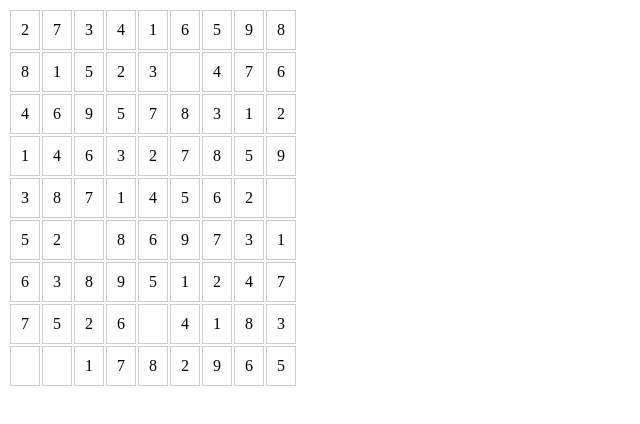
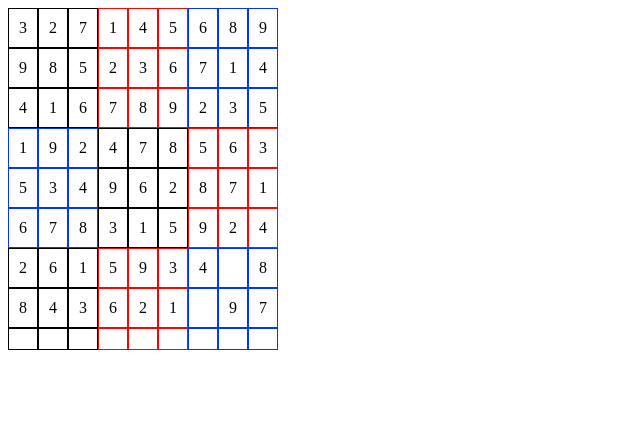
Before and after one commit to BinsSoft/games, an Angular app in the folder sudoku/: page / in a window 1280 px wide. Shown: the top 424 px of the page, without its empty margins (0-640 px from the left). Built offline with nearby package versions, Linux system fonts and the light colour scheme.

Commit message:
calculation for puzzling

```diff
--- a/sudoku/src/app/container/container.component.ts
+++ b/sudoku/src/app/container/container.component.ts
@@ -11,7 +11,7 @@ export class ContainerComponent implements OnInit {
 	totalCell: number = 0;
 	totalBlock: number = 0;
 	cellWidth: number = 50;
-	cellGenerateOrder: Array<any> = [5,1,9];
+	cellGenerateOrder: Array<any> = [5];
 	allCells: any = {
 		"1" : [1,2,3,4,5,6,7,8,9],
 		"2" : [1,2,3,4,5,6,7,8,9],
@@ -23,6 +23,10 @@ export class ContainerComponent implements OnInit {
 		"8" : [1,2,3,4,5,6,7,8,9],
 		"9" : [1,2,3,4,5,6,7,8,9]
 	};
+	cellColors: Array<any> = [
+	"#000000","#ff0000", "#0037ff",
+	"#0037ff", "#000000", "#ff0000",
+	"#000000", "#ff0000",  "#0037ff",]
 
 	constructor(public el: ElementRef) { }
 
@@ -42,6 +46,8 @@ export class ContainerComponent implements OnInit {
 		let block: number = 1;
 		let blockRowCount: number = 0;
 		let table = document.createElement('table');
+		table.setAttribute("cellpadding",0);
+		table.setAttribute("cellspacing",0);
 		this.el.nativeElement.appendChild(table);
 		let tr = document.createElement('tr');
 		table.appendChild(tr);
@@ -63,6 +69,7 @@ export class ContainerComponent implements OnInit {
 			if (c%(this.cell * this.totalBlock) === 0) {
 				blockRowCount += this.cell;
 			}
+			td.style.border = "1px solid "+this.cellColors[(block-1)];
 			td.setAttribute('data-block',block.toString());
 
 			tr.appendChild(td);
@@ -82,7 +89,7 @@ export class ContainerComponent implements OnInit {
 		this.cellGenerateOrder.forEach((block)=>{
 			let midBlockElements = document.querySelectorAll("td[data-block='"+block+"']");
 			let cellArr = [1,2,3,4,5,6,7,8,9]; // this.allCells[block];
-			midBlockElements.forEach((item:any)=> {
+			/*midBlockElements.forEach((item:any)=> {
 
 				let cell = this.getProperCell(cellArr, item);
 				if (cell) {
@@ -90,13 +97,13 @@ export class ContainerComponent implements OnInit {
 					item.innerText = cell;
 					this.allCells[block].splice( this.allCells[block].indexOf(cell) , 1 );
 				}
-			});
+			});*/
 		});
 
 
 		// console.log(blankElements);
 		//console.log(this.allCells);
-		for (let row = 1; row<=this.totalBlock; row++ ) {
+		for (let row = 1; row<=this.totalBlock-1; row++ ) {
 			let blankElements = document.querySelectorAll("td[data-row='"+row+"']:not([data-value])");
 
 
@@ -105,27 +112,32 @@ export class ContainerComponent implements OnInit {
 				let fullCells = [];
 				let cellArr = [1,2,3,4,5,6,7,8,9];
 
-				let fullElements = document.querySelectorAll("td[data-row='"+row+"'][data-value]");
+				let fullElements = document.querySelectorAll("td[data-row='"+row+"']");
 				fullElements.forEach((e:any)=>{
 					// console.log("row  : "+e.dataset.value);
 					if (cellArr.indexOf( Number(e.dataset.value) ) > -1) {
 						cellArr.splice(cellArr.indexOf( Number(e.dataset.value) ), 1);
 					}
+					else if (cellArr.indexOf( Number(e.dataset.tmpvalue) ) > -1) {
+						cellArr.splice(cellArr.indexOf( Number(e.dataset.tmpvalue) ), 1);
+					}
 				});
 
 
-				// console.log(cellArr);
+				// console.log("after row:", cellArr);
 				let lastCell = cellArr[0];
-				let colElements = document.querySelectorAll("td[data-column='"+element.dataset.column+"'][data-value]");
+				let colElements = document.querySelectorAll("td[data-column='"+element.dataset.column+"']");
 
 				colElements.forEach((e:any)=>{
 					// console.log("column  : "+e.dataset.value);
 					if (cellArr.indexOf( Number(e.dataset.value) ) > -1){
 						cellArr.splice(cellArr.indexOf( Number(e.dataset.value) ), 1);
+					} else if (cellArr.indexOf( Number(e.dataset.tmpvalue) ) > -1) {
+						cellArr.splice(cellArr.indexOf( Number(e.dataset.tmpvalue) ), 1);
 					}
 				});
-
-				let blockElements = document.querySelectorAll("td[data-block='"+element.dataset.block+"'][data-value]");
+				// console.log("after column", cellArr);
+				let blockElements = document.querySelectorAll("td[data-block='"+element.dataset.block+"']");
 				if (cellArr.length > 0) {
 					lastCell = cellArr[0];
 				}
@@ -133,12 +145,14 @@ export class ContainerComponent implements OnInit {
 					// console.log("block  : "+e.dataset.value);
 					if (cellArr.indexOf( Number(e.dataset.value) ) > -1){
 						cellArr.splice(cellArr.indexOf( Number(e.dataset.value) ), 1);
+					} else if (cellArr.indexOf( Number(e.dataset.tmpvalue) ) > -1) {
+						cellArr.splice(cellArr.indexOf( Number(e.dataset.tmpvalue) ), 1);
 					}
 				});
 
 
 
-				// console.log(cellArr);
+				 // console.log("after block", cellArr);
 
 				let cell = this.getProperCell(cellArr, element);
 				if (cell) {
@@ -148,58 +162,65 @@ export class ContainerComponent implements OnInit {
 					this.allCells[element.dataset.block].splice( this.allCells[element.dataset.block].indexOf(cell) , 1 );
 					cellArr.splice( cellArr.indexOf(cell) , 1 );
 				} else {
-					// console.log("last cell :"+lastCell);
-					let filterCell = this.swapLastCell(element, lastCell);
-					if (filterCell.dataset.value) {
-						let cellValue = Number(filterCell.dataset.value);
-						element.setAttribute("data-value", cellValue);
-						element.innerText = cellValue;
-						// console.log("filter last cell :", lastCell);
-						filterCell.setAttribute("data-value", lastCell);
-						filterCell.innerText = lastCell;
-						this.allCells[filterCell.dataset.block].splice( this.allCells[filterCell.dataset.block].indexOf(cellValue) , 1 );
-						this.allCells[element.dataset.block].splice( this.allCells[element.dataset.block].indexOf(lastCell) , 1 );
-					} else {
-						element.setAttribute("data-tmp-value", lastCell);
-						this.allCells[element.dataset.block].splice( this.allCells[element.dataset.block].indexOf(lastCell) , 1 );
-					}
-
+					element.setAttribute("data-tmpvalue", lastCell);
+					this.allCells[element.dataset.block].splice( this.allCells[element.dataset.block].indexOf(lastCell) , 1 );
+					cellArr.splice( cellArr.indexOf(lastCell) , 1 );
 				}
 			});
+
+			let blankRowElements = document.querySelectorAll("td[data-tmpvalue]");
+			blankRowElements.forEach((element:any, index)=>{
+					let cellValue = element.dataset.tmpvalue;
+					let filterCell = this.swapLastCell(element, cellValue);
+					if (filterCell.length > 0) {
+						let filterCellValue = (filterCell[0].dataset.tmpvalue)? filterCell[0].dataset.tmpvalue: filterCell[0].dataset.value;
+						element.setAttribute('data-value', filterCellValue );
+						element.innerText = filterCellValue;
+						element.removeAttribute('data-tmpvalue')
+
+
+						filterCell[0].setAttribute('data-value', cellValue );
+						filterCell[0].innerText = cellValue;
+					}
+					console.log(cellValue, filterCell);
+
+			});
 		}
+
 	}
 
 	swapLastCell( targetElement, targetCell) {
 		let targetRow = targetElement.dataset.row;
 		let targetBlock = targetElement.dataset.block;
-		let rowCells = document.querySelectorAll("td[data-row='"+targetRow+"']:not([data-block='"+targetBlock+"'])");
-		// console.log("row cells filter :", rowCells);
-		let filterCell = null;
-		rowCells.forEach((e:any)=>{
+		let targetColumn = targetElement.dataset.column;
+		// let filterCell = null;
+		let rowCells = document.querySelectorAll("td[data-row='"+targetRow+"']:not([data-tmpvalue='"+targetCell+"'])");
+		console.log(rowCells);
+		let filterNodes = [];
+		rowCells.forEach((element:any, index)=>{
+			let filterData = {
+				index: index,
+				column : element.dataset.column,
+				block : element.dataset.block,
+				value : (element.dataset.tmpvalue)?element.dataset.tmpvalue:element.dataset.value,
+				field : (element.dataset.tmpvalue)?"data-tmpvalue":"data-value",
+			};
 			if (
-				document.querySelectorAll("td[data-block='"+e.dataset.block+"'][data-value='"+targetCell+"']:not([data-tmp-value])").length === 0
+				document.querySelectorAll("td[data-column='"+filterData.column+"']["+filterData.field+"='"+targetCell+"']").length === 0
 				&&
-				document.querySelectorAll("td[data-column='"+e.dataset.column+"'][data-value='"+targetCell+"']:not([data-tmp-value])").length === 0
+				document.querySelectorAll("td[data-column='"+targetColumn+"']["+filterData.field+"='"+filterData.value+"']").length === 0
 				&&
-				document.querySelectorAll("td[data-column='"+targetElement.dataset.column+"'][data-value='"+e.dataset.value+"']:not([data-tmp-value])").length === 0
+				document.querySelectorAll("td[data-block='"+filterData.block+"']["+filterData.field+"='"+targetCell+"']").length === 0
+				&&
+				document.querySelectorAll("td[data-block='"+targetBlock+"']["+filterData.field+"='"+filterData.value+"']").length === 0
+
 			) {
-				filterCell = e;
+				filterNodes.push(element);
 			}
+			// console.log(filterData);
 		});
-		if (filterCell === null) {
-			let rowCells = document.querySelectorAll("td[data-row='"+targetRow+"'][data-block='"+targetBlock+"']");
-			// console.log("null row cells :", rowCells);
-			rowCells.forEach((e:any)=>{
-			if (
-				document.querySelectorAll("td[data-column='"+targetElement.dataset.column+"'][data-value='"+e.dataset.value+"']").length === 0
-			) {
-				filterCell = e;
-			return false;
-			}
-		});
-		}
-		// console.log("filter cell : ",filterCell.dataset, filterCell);
-		return filterCell;
+		//console.log(rowCells);
+		return filterNodes;
 	}
 
 	getProperCell(cellArr, targetElement, cellIndex = 0) {
```
